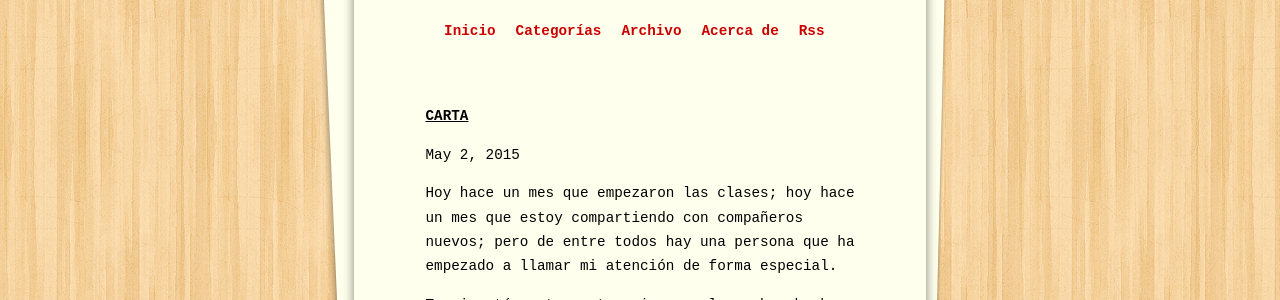
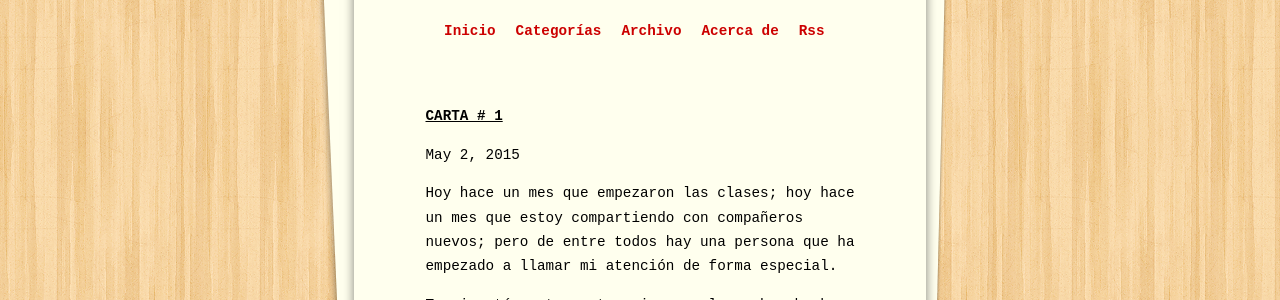
Before and after one commit to kporras07/pensamientos-y-mas, a Jekyll site: the page built from _posts/2015-05-02-carta-numero-uno.markdown, in a window 1280 px wide. Shown: the part 184-484 px from the top of the page. Built offline with Jekyll 4.4.1, drawn with Linux system fonts in a browser that asks for light colours; comment, search, counter and statistics services are not loaded.

Commit message:
New post

```diff
--- a/_posts/2015-05-02-carta-numero-uno.markdown
+++ b/_posts/2015-05-02-carta-numero-uno.markdown
@@ -1,5 +1,5 @@
 ---
-title: Carta # 1
+title: "Carta # 1"
 category: Micronovela
 layout: post
 ---
```
